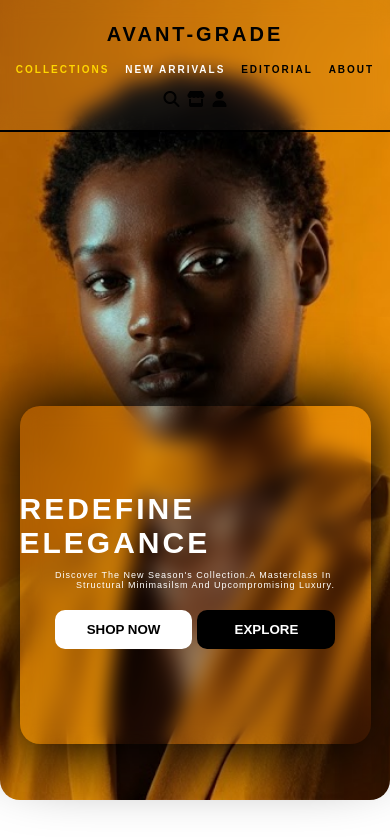
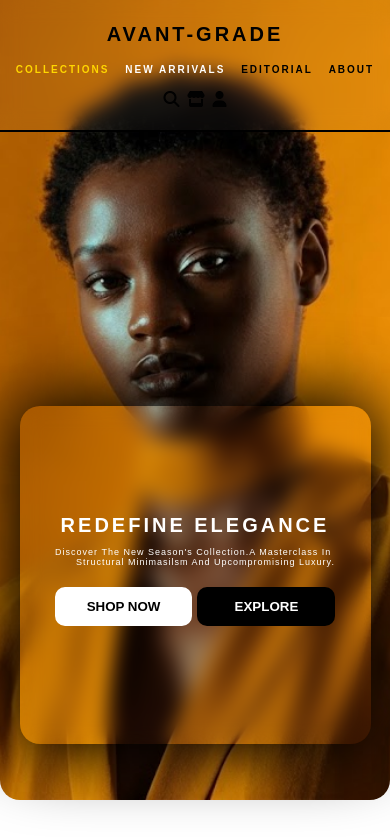
Before and after one commit to ahmedmohamedahmedaboelmagd-pixel/AVANT-GRADE, a plain HTML site: page index.html in a window 390 px wide. Shown: the top 837 px of the page. Drawn offline with Linux system fonts and the light colour scheme.

```diff
--- a/style.css
+++ b/style.css
@@ -496,14 +496,14 @@
 
     .container{
         width: 90%;
-        display: flex; s
+        display: flex;
         flex-direction: column;
         align-content: center;
         align-items: center;
         justify-content: center;
     }
-        .container H2{
-        font-size: 16px;
+        .container h3{
+        font-size: 20px;
     }
     .par{
         font-size: 9px;
```
